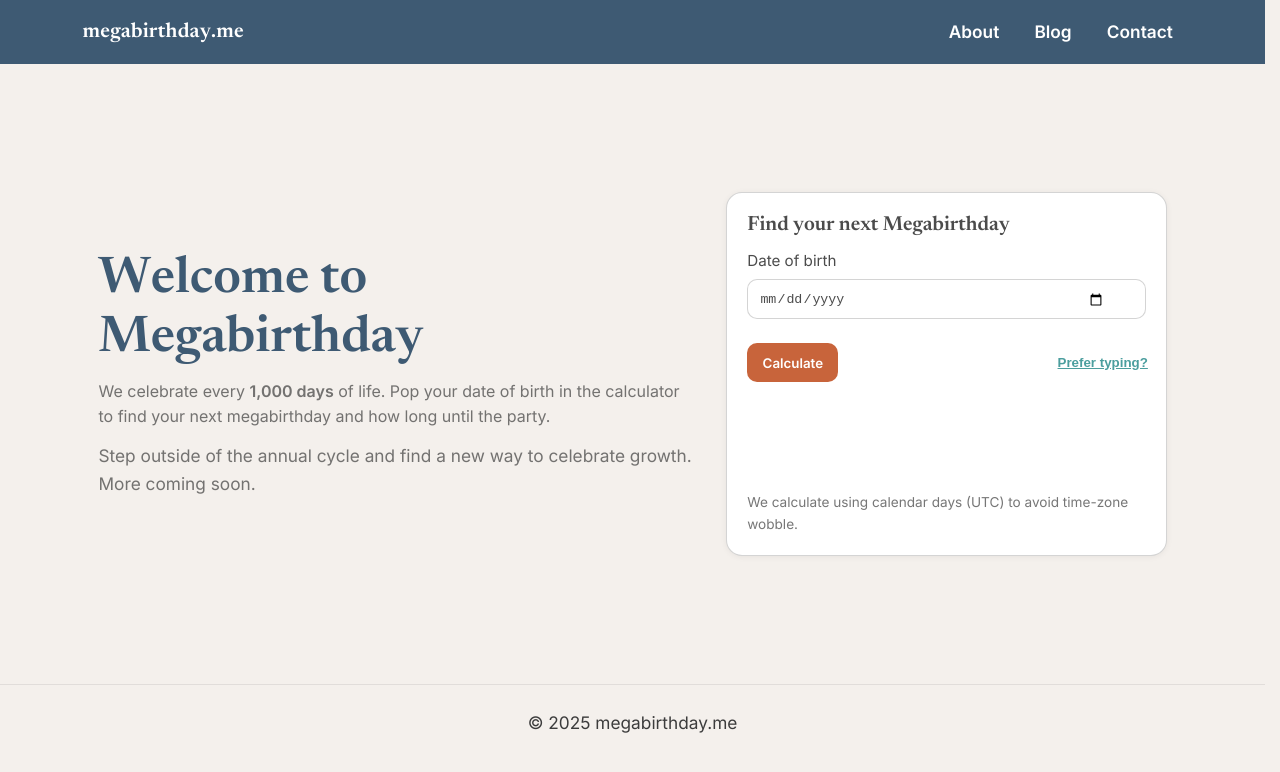
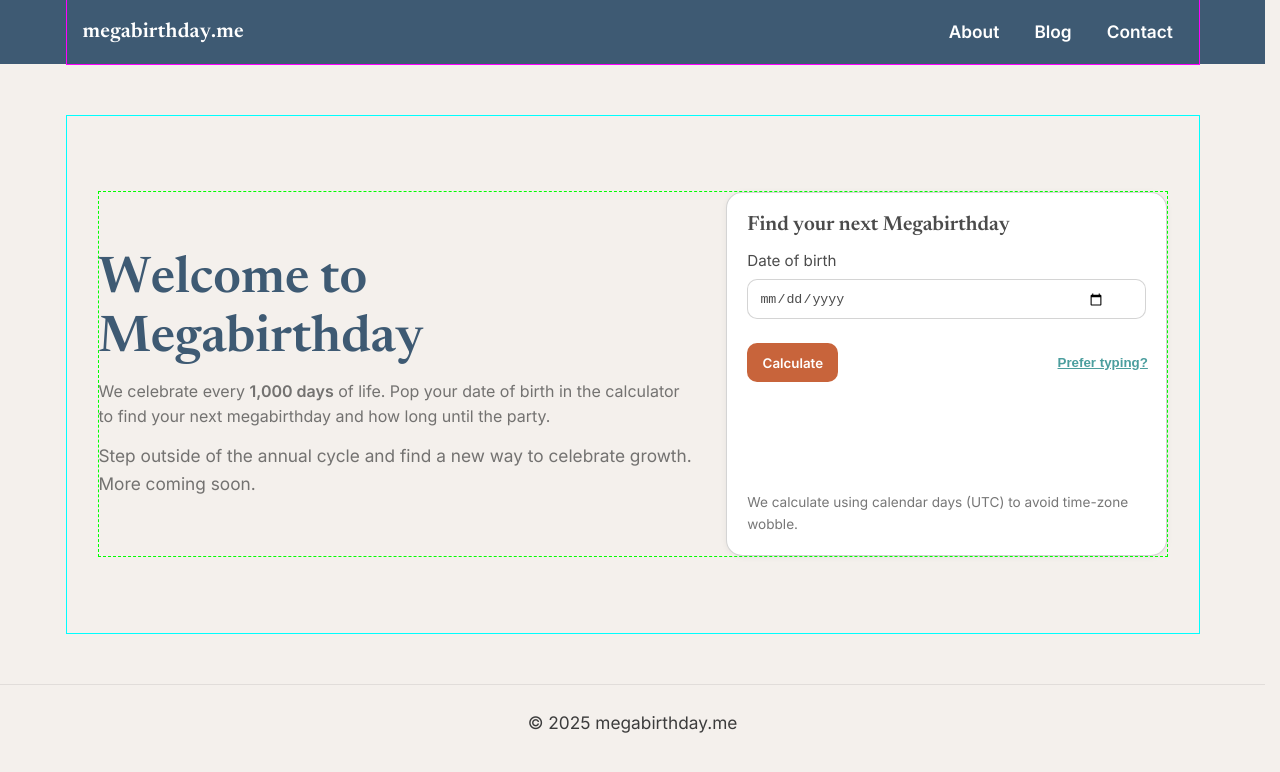
Before and after one commit to Vazool/megabirthday, a Jekyll site: the page built from index.html, in a window 1280 px wide. Shown: the top 772 px of the page. Built offline with Jekyll 4.4.1, drawn with Linux system fonts in a browser that asks for light colours.

Commit message:
Update main.css
Testing hero left alignment

```diff
--- a/assets/css/main.css
+++ b/assets/css/main.css
@@ -562,3 +562,21 @@
   display: block !important;
   border-top-color: transparent !important;
 }
+/* Align the Home hero with the site container exactly */
+.mb-hero{
+  padding-left: 0;   /* ensure no accidental horizontal padding */
+  padding-right: 0;
+  margin-left: 0;
+  margin-right: 0;
+}
+.mb-hero__grid{
+  width: 100% !important;
+  max-width: none !important;
+  margin-left: 0 !important;
+  margin-right: 0 !important;
+}
+
+/* TEMP QA: outlines to compare left edges — remove after checking */
+.site-header .container{ outline: 1px solid magenta; outline-offset: 0; }
+main .container{ outline: 1px solid cyan; outline-offset: 0; }
+.mb-hero__grid{ outline: 1px dashed lime; outline-offset: 0; }
```
